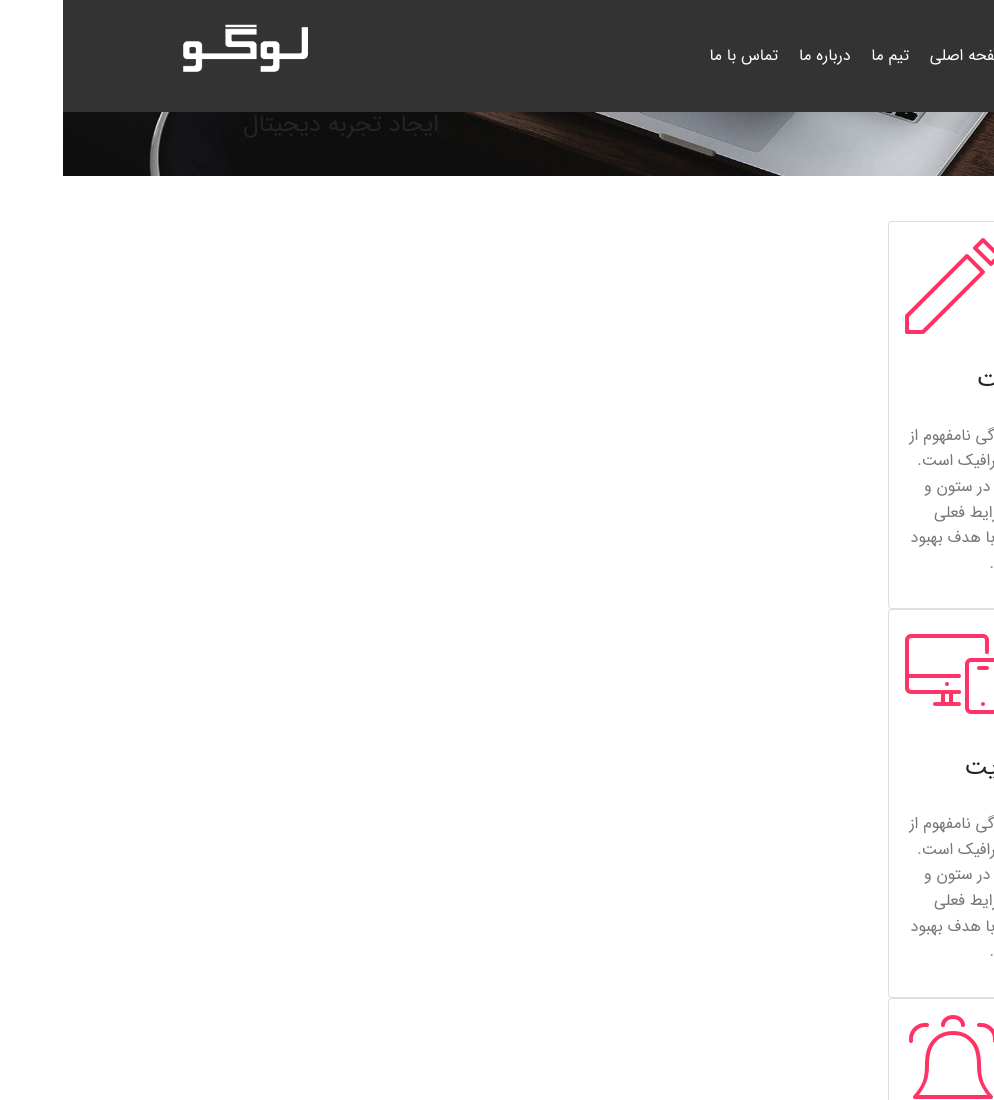
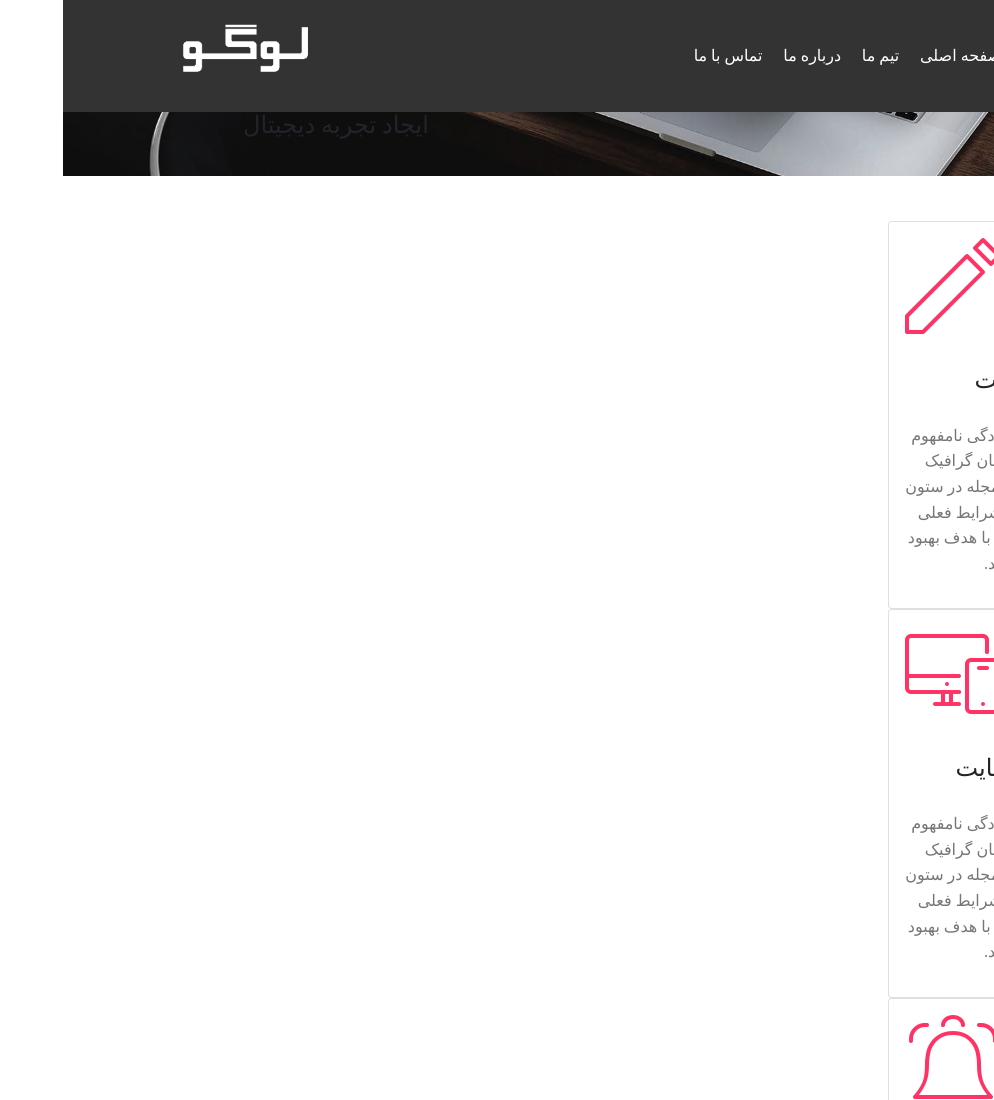
Before and after one commit to asansitebesaz/goldenuser, a plain HTML site: page index.html in a window 1280 px wide. Shown: the top 1100 px of the page, without its empty margins (286-1280 px from the left). Drawn offline with Linux system fonts and the light colour scheme; files that its build step writes are made by us from their sources; files whose address does not match are found by name.

Commit message:
Update index.html

```diff
--- a/index.html
+++ b/index.html
@@ -9,7 +9,7 @@
 
   <title>صفحه اصلی</title>
   <link rel="stylesheet" href="assets/web/assets/mobirise-icons/mobirise-icons.css">
-  <link rel="stylesheet" href="assets/tether/tether.min.css">
+
   <link rel="stylesheet" href="assets/soundcloud-plugin/style.css">
   <link rel="stylesheet" href="assets/bootstrap/css/bootstrap.min.css">
   <link rel="stylesheet" href="assets/bootstrap/css/bootstrap-grid.min.css">
@@ -18,8 +18,17 @@
   <link rel="stylesheet" href="assets/animatecss/animate.min.css">
   <link rel="stylesheet" href="assets/dropdown/css/style.css">
   <link rel="stylesheet" href="assets/theme/css/style.css">
-  <link href="assets/fonts/style.css" rel="stylesheet">
+
   <link rel="stylesheet" href="assets/mobirise/css/mbr-additional.css" type="text/css">
+ <style>
+@font-face {
+   font-family: 'Yekan';
+   src: url('Yekan/font.woff');
+}
+
+.tether-element,.tether-element *,.tether-element :after,.tether-element :before,.tether-element:after,.tether-element:before{box-sizing:border-box}.tether-element{position:absolute;display:none}.tether-element.tether-open{display:block}
+
+</style>
 
 
 
```
